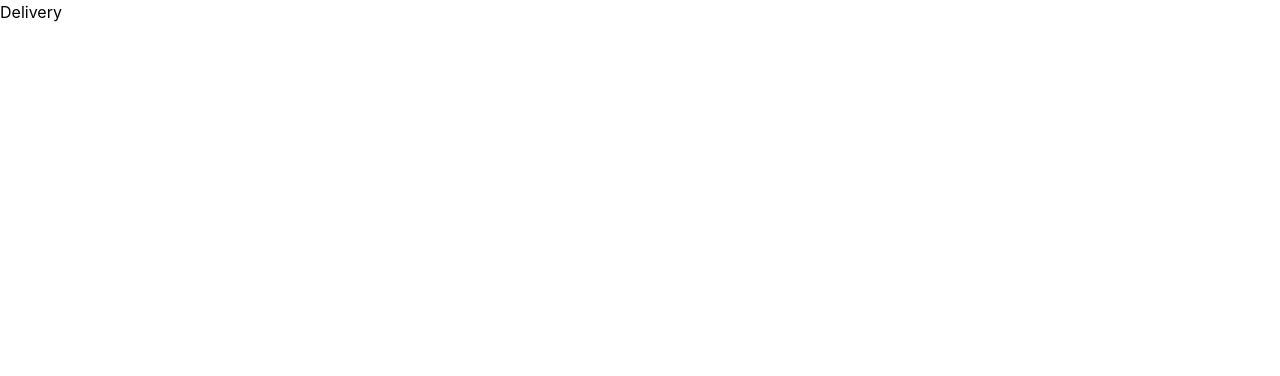
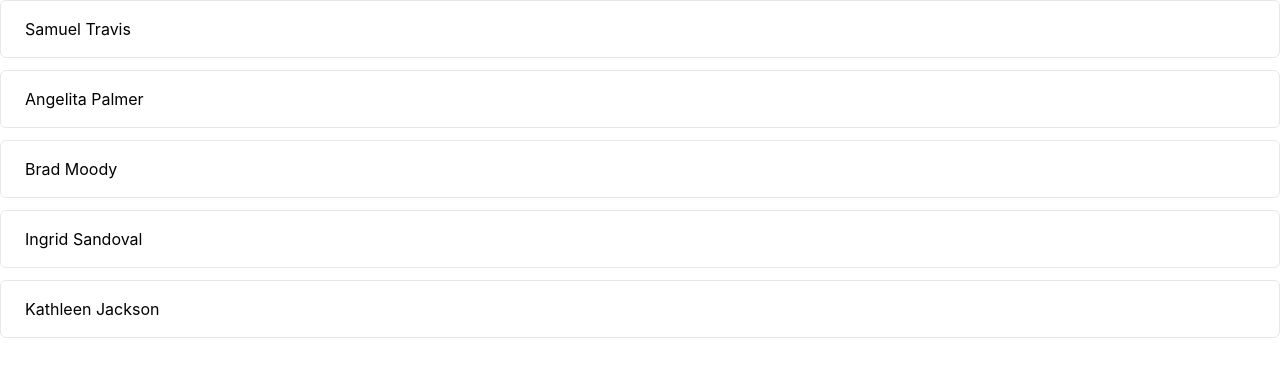
Before and after one commit to JustinParkCS/DeliveryManager, a React (Create React App) app in the folder delivery-manager-client/: page / in a window 1280 px wide. Shown: the top 376 px of the page. Built offline with nearby package versions, Linux system fonts and the light colour scheme.

Commit message:
feat: delivery page showing list of deliveries.

```diff
--- /dev/null
+++ b/delivery-manager-client/src/components/DeliveryCard.js
@@ -0,0 +1,7 @@
+import React from "react";
+
+const DeliveryCard = ({ cardData }) => {
+  return <div>{cardData.properties.name}</div>;
+};
+
+export default DeliveryCard;
--- a/delivery-manager-client/src/components/DeliveryItem.js
+++ /dev/null
@@ -1,7 +0,0 @@
-import React from "react";
-
-const DeliveryItem = () => {
-  return <div>DeliveryItem</div>;
-};
-
-export default DeliveryItem;
--- /dev/null
+++ b/delivery-manager-client/src/components/DeliveryList.js
@@ -0,0 +1,25 @@
+import React from "react";
+import DeliveryCard from "./DeliveryCard";
+
+const DeliveryList = ({ data }) => {
+  return (
+    <ul className="space-y-3">
+      {data.length > 0 ? (
+        data.map((dataItem, indx) => (
+          <li
+            key={indx}
+            className="border overflow-hidden p-4 sm:px-6 sm:rounded-md"
+          >
+            <DeliveryCard cardData={dataItem} />
+          </li>
+        ))
+      ) : (
+        <div>
+          <p>No Data Found</p>
+        </div>
+      )}
+    </ul>
+  );
+};
+
+export default DeliveryList;
--- /dev/null
+++ b/delivery-manager-client/src/deliveries.js
@@ -0,0 +1,70 @@
+export const deliveryData = {
+  type: "FeatureCollection",
+  features: [
+    {
+      type: "Feature",
+      geometry: {
+        type: "Point",
+        coordinates: [-73.98564451702777, 40.748478971678274],
+      },
+      properties: {
+        id: "1",
+        notes: "Package is very fragile! Please be careful.",
+        name: "Samuel Travis",
+        delivered: false,
+      },
+    },
+    {
+      type: "Feature",
+      geometry: {
+        type: "Point",
+        coordinates: [-74.01282680079515, 40.71316856275988],
+      },
+      properties: {
+        id: "2",
+        notes: "The dog is friendly.",
+        name: "Angelita Palmer",
+        delivered: false,
+      },
+    },
+    {
+      type: "Feature",
+      geometry: {
+        type: "Point",
+        coordinates: [-73.97544835690412, 40.75175082067665],
+      },
+      properties: {
+        id: "3",
+        notes: "The dog is not so friendly.",
+        name: "Brad Moody",
+        delivered: false,
+      },
+    },
+    {
+      type: "Feature",
+      geometry: {
+        type: "Point",
+        coordinates: [-73.99734551248017, 40.73082602754584],
+      },
+      properties: {
+        id: "4",
+        notes: "Leave package on the porch.",
+        name: "Ingrid Sandoval",
+        delivered: false,
+      },
+    },
+    {
+      type: "Feature",
+      geometry: {
+        type: "Point",
+        coordinates: [-73.96325847777707, 40.77955059624799],
+      },
+      properties: {
+        id: "5",
+        notes: "House is blue with green shutters, you can't miss it.",
+        name: "Kathleen Jackson",
+        delivered: false,
+      },
+    },
+  ],
+};
--- a/delivery-manager-client/src/layouts/ListLayout.js
+++ /dev/null
@@ -1,7 +0,0 @@
-import React from "react";
-
-const ListLayout = () => {
-  return <div>ListLayout</div>;
-};
-
-export default ListLayout;
--- a/delivery-manager-client/src/pages/Delivery.js
+++ b/delivery-manager-client/src/pages/Delivery.js
@@ -1,7 +1,13 @@
 import React from "react";
+import DeliveryList from "../components/DeliveryList";
+import { deliveryData } from "../deliveries";
 
 const Delivery = () => {
-  return <div>Delivery</div>;
+  return (
+    <div>
+      <DeliveryList data={deliveryData.features} />
+    </div>
+  );
 };
 
 export default Delivery;
```
